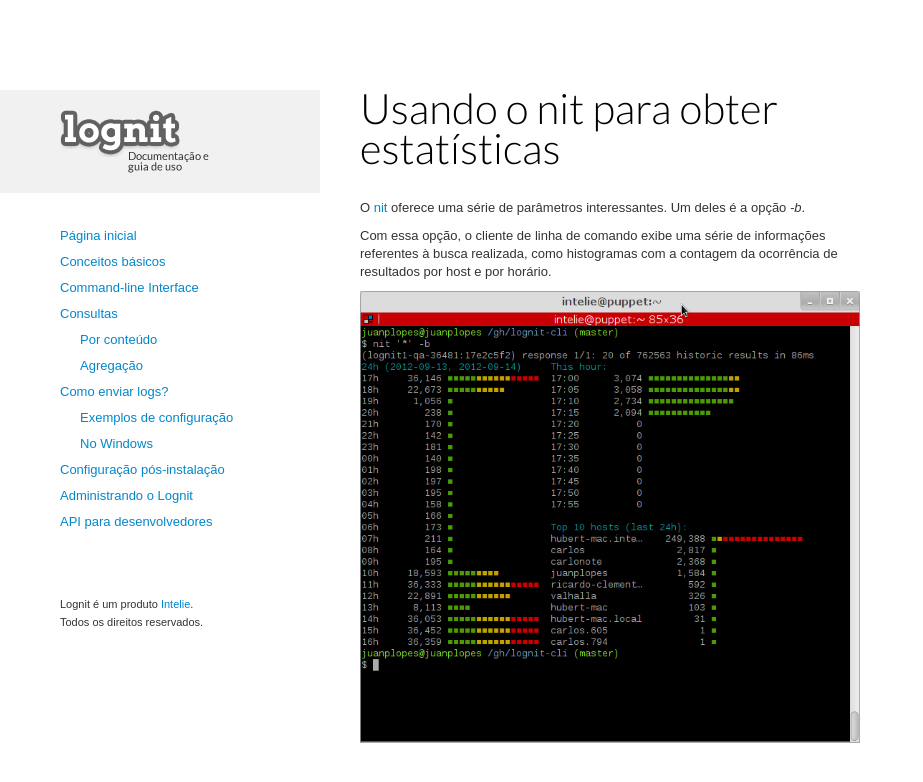
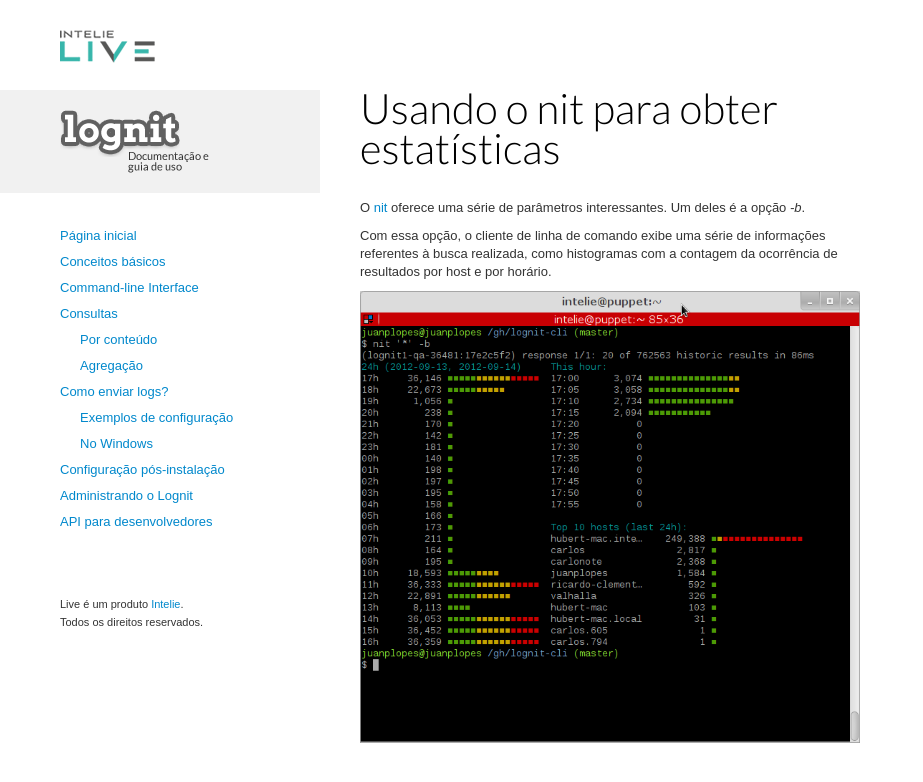
Before and after one commit to isabella232/lognit-docs, a Jekyll site: the page built from _posts/2012-09-12-getting-stats-using-nit.md, in a window 1280 px wide. Shown: the top 782 px of the page, without its empty margins (0-923 px from the left). Built offline with Jekyll 4.4.1, drawn with Linux system fonts in a browser that asks for light colours.

Commit message:
intelie live logo

```diff
--- a/_layouts/page.html
+++ b/_layouts/page.html
@@ -11,7 +11,6 @@
   <link href='http://fonts.googleapis.com/css?family=Lato:300,400,700,400italic' rel='stylesheet' type='text/css'>
 
   <script type="text/javascript">
-
     var _gaq = _gaq || [];
     _gaq.push(['_setAccount', 'UA-31944775-3']);
     _gaq.push(['_trackPageview']);
@@ -21,11 +20,7 @@
       ga.src = ('https:' == document.location.protocol ? 'https://ssl' : 'http://www') + '.google-analytics.com/ga.js';
       var s = document.getElementsByTagName('script')[0]; s.parentNode.insertBefore(ga, s);
     })();
-
   </script>
-
-  <link rel="stylesheet" href="public/assets/twitter-bootstrap.css">
-  <link rel="stylesheet" href="public/assets/lognit-docs.css">
 </head>
 <body>
 
@@ -34,7 +29,7 @@
         <h1><a href="/"><div class="logo"></div></a></h1>
         {% include main-menu.html %}
       </section>
-      <p class="disclaimer">Lognit é um produto <a href="http://intelie.com">Intelie</a>.<br/> Todos os direitos reservados.</p>
+      <p class="disclaimer">Live é um produto <a href="http://intelie.com">Intelie</a>.<br/> Todos os direitos reservados.</p>
     </section>
 
     <section id="content">
--- a/_layouts/post.html
+++ b/_layouts/post.html
@@ -7,11 +7,9 @@
 
   <link rel="stylesheet" href="/public/assets/twitter-bootstrap.css">
   <link rel="stylesheet" href="/public/assets/lognit-docs.css">
-
   <link href='http://fonts.googleapis.com/css?family=Lato:300,400,700,400italic' rel='stylesheet' type='text/css'>
 
   <script type="text/javascript">
-
     var _gaq = _gaq || [];
     _gaq.push(['_setAccount', 'UA-31944775-3']);
     _gaq.push(['_trackPageview']);
@@ -21,7 +19,6 @@
       ga.src = ('https:' == document.location.protocol ? 'https://ssl' : 'http://www') + '.google-analytics.com/ga.js';
       var s = document.getElementsByTagName('script')[0]; s.parentNode.insertBefore(ga, s);
     })();
-
   </script>
 </head>
 <body>
--- a/public/assets/lognit-docs.css
+++ b/public/assets/lognit-docs.css
@@ -3,6 +3,8 @@
   font-size: 13px;
   color: #333;
   line-height: 18px;
+  background: url("logo_live.png") no-repeat 60px 30px;
+  background-attachment: fixed;
 }
 
 .static-content {
@@ -104,7 +106,7 @@
 #main-menu h1 div {
   width: 149px;
   height: 63px;
-  background: url('/public/assets/logo_docs.png?1347568393') no-repeat 0 0;
+  background: url('/public/assets/logo_docs.png?1378914612') no-repeat 0 0;
 }
 #main-menu ul {
   margin: 0;
```
Also changed, not shown: sass/lognit-docs.scss (+11 -8 lines), public/assets/logo_live.png (added).
